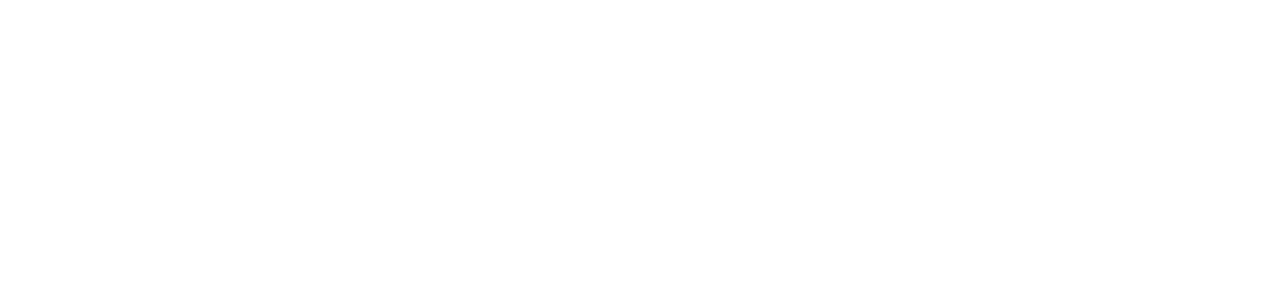
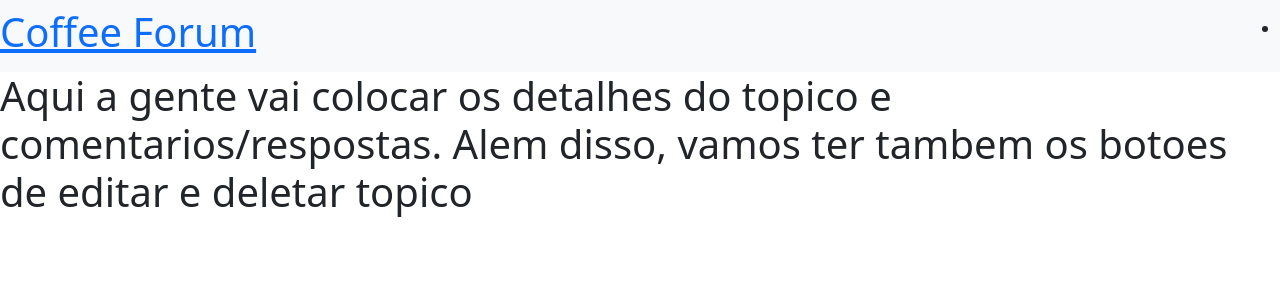
Before and after one commit to Priscilacastroa/coffee-forum, a React (Create React App) app: page /topic/1 in a window 1280 px wide. Shown: the top 300 px of the page. Built offline with nearby package versions, Linux system fonts and the light colour scheme.

Commit message:
structures

```diff
--- a/package.json
+++ b/package.json
@@ -7,6 +7,7 @@
     "@testing-library/react": "^13.1.1",
     "@testing-library/user-event": "^13.5.0",
     "axios": "^0.26.1",
+    "bootstrap": "^5.1.3",
     "react": "^18.0.0",
     "react-dom": "^18.0.0",
     "react-router-dom": "^6.3.0",
--- a/src/App.js
+++ b/src/App.js
@@ -1,5 +1,21 @@
+import { Routes, Route } from "react-router-dom";
+import { Navbar } from "./components/Navbar";
+import { CreateTopic } from "./pages/CreateTopic";
+import { Home } from "./pages/Home";
+import { TagPage } from "./pages/TagPage";
+import { TopicPage } from "./pages/TopicPage";
 function App() {
-  return <div className="App"></div>;
+  return (
+    <>
+      <Navbar />
+      <Routes>
+        <Route path="/" element={<Home />} />
+        <Route path="/create-topic" element={<CreateTopic />} />
+        <Route path="/tag/:tagName" element={<TagPage />} />
+        <Route path="/topic/:topicId" element={<TopicPage />} />
+      </Routes>
+    </>
+  );
 }
 
 export default App;
--- /dev/null
+++ b/src/components/Navbar/index.js
@@ -0,0 +1,13 @@
+import { Link } from "react-router-dom";
+export function Navbar() {
+  return (
+    <nav className="navbar navbar-light bg-light">
+      <h1>
+        <Link to="/"> Coffee Forum </Link>
+      </h1>
+      <ul>
+        <li></li>
+      </ul>
+    </nav>
+  );
+}
--- a/src/index.js
+++ b/src/index.js
@@ -1,11 +1,15 @@
 import React from "react";
 import ReactDOM from "react-dom/client";
 import App from "./App";
+import { BrowserRouter } from "react-router-dom";
+import "bootstrap/dist/css/bootstrap.css";
 
 const root = ReactDOM.createRoot(document.getElementById("root"));
 root.render(
   <React.StrictMode>
-    <App />
+    <BrowserRouter>
+      <App />
+    </BrowserRouter>
   </React.StrictMode>
 );
 
--- /dev/null
+++ b/src/pages/CreateTopic/index.js
@@ -0,0 +1,3 @@
+export function CreateTopic() {
+  return <h1>Form para criar um topico</h1>;
+}
--- /dev/null
+++ b/src/pages/Home/index.js
@@ -0,0 +1,8 @@
+export function Home() {
+  return (
+    <h1>
+      Aqui tu tem que fazer um map das infos da API e exibir na tela, cada post
+      tem que ser um link para uma pagina especifica dele
+    </h1>
+  );
+}
--- /dev/null
+++ b/src/pages/TagPage/index.js
@@ -0,0 +1,8 @@
+export function TagPage() {
+  return (
+    <h1>
+      Pagina onde os topicos que tem aquela tag deve ser renderizados (receber
+      nome da tag via parametro de rota)
+    </h1>
+  );
+}
--- /dev/null
+++ b/src/pages/TopicPage/index.js
@@ -0,0 +1,8 @@
+export function TopicPage() {
+  return (
+    <h1>
+      Aqui a gente vai colocar os detalhes do topico e comentarios/respostas.
+      Alem disso, vamos ter tambem os botoes de editar e deletar topico
+    </h1>
+  );
+}
```
Also changed, not shown: 1 other file (tests, documents, lock files or other folders).
